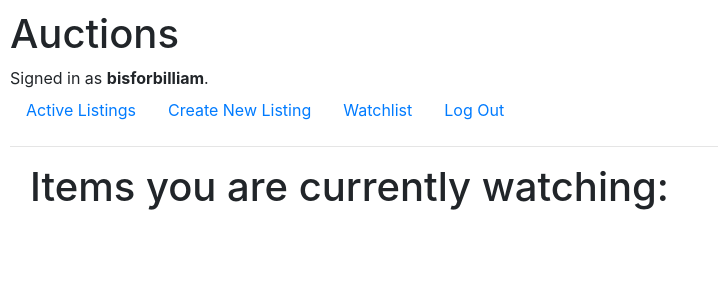
After one commit to allforthe64/web50, a Django app: page /watchlist in a window 1280 px wide. The commit adds this page. Shown: the top 300 px of the page, without its empty margins (0-718 px from the left). Run offline with Django 3.2, Linux system fonts and the light colour scheme; a user stored in the database is signed in; data that the repository does not hold is empty; some libraries are stand-ins or nearby versions.

Commit message:
added functionality for watchlist

```diff
--- a/commerce/auctions/templates/auctions/layout.html
+++ b/commerce/auctions/templates/auctions/layout.html
@@ -23,6 +23,9 @@
             <li class="nav-item">
                 <a class="nav-link" href="{% url 'new' %}">Create New Listing</a>
             </li>
+            <li class="nav-item">
+                <a class="nav-link" href="{% url 'watchlist' %}">Watchlist</a>
+            </li>
             {% if user.is_authenticated %}
                 <li class="nav-item">
                     <a class="nav-link" href="{% url 'logout' %}">Log Out</a>
--- /dev/null
+++ b/commerce/auctions/templates/auctions/watchlist.html
@@ -0,0 +1,30 @@
+{% extends "auctions/layout.html" %}
+
+{% block body %}
+
+    {% if message %}
+    <div class="alert alert-success alert-dismissible fade show" role="alert">
+        <strong>{{message}}</strong>
+    </div>
+    {% endif %}
+
+    <h1 style="margin-left: 20px">Items you are currently watching:</h1>
+    <br>
+    <br>
+    <ul>
+        {% for listing in listings %}
+            <form method="POST">
+                {% csrf_token %}
+                <div style="display: inline-flex">
+                    <li style="margin-left: 20px; font-size: 25px"><a href="listing/{{listing.page}}">{{listing.page}}</a></li>
+                    <button class="btn btn-link" style="transform: translate(60%); color:darkred" type="submit"  name="watchElement" value="{{listing.page}}">Remove Item From Watchlist</button>
+                </div>
+                <br>
+                <br>
+                <br>
+
+            </form>
+        {% endfor %}
+    </ul>
+
+{% endblock %}
--- a/commerce/auctions/urls.py
+++ b/commerce/auctions/urls.py
@@ -8,5 +8,6 @@ urlpatterns = [
     path("logout", views.logout_view, name="logout"),
     path("register", views.register, name="register"),
     path("listing/<str:listingTitle>", views.listing, name="listing"),
-    path("new", views.new, name="new")
+    path("new", views.new, name="new"),
+    path("watchlist", views.watchlist, name="watchlist")
 ]
--- a/commerce/auctions/views.py
+++ b/commerce/auctions/views.py
@@ -190,3 +190,40 @@ def new(request):
         return render(request, "auctions/new.html", {
             "message": message
         })
+
+
+@login_required(login_url="/login")
+def watchlist(request):
+
+    if request.method == "GET":
+        #get listings out of watchlist table
+        currentUser = request.user.username
+
+        listings = Watchlist.objects.all().filter(watcher = currentUser)
+
+        return render(request, "auctions/watchlist.html", {
+            "listings": listings
+        })
+    else:
+
+        #get item to remove from watchlist
+        watchElement = request.POST.get("watchElement")
+        currentUser = request.user.username
+        listings = Watchlist.objects.all().filter(watcher = currentUser)
+        message = f"Item: {watchElement} has been removed from your watchlist."
+
+        instance = Watchlist.objects.all().filter(page=watchElement, watcher=currentUser)
+
+        #error checking
+        if instance == "None":
+            return render(request, "auctions/watchlist.html", {
+            "listings": listings,
+            "message": message
+        })
+        else:
+            instance[0].delete()
+
+            return render(request, "auctions/watchlist.html", {
+                "listings": listings,
+                "message": message
+            })
```
Also changed, not shown: commerce/db.sqlite3.
